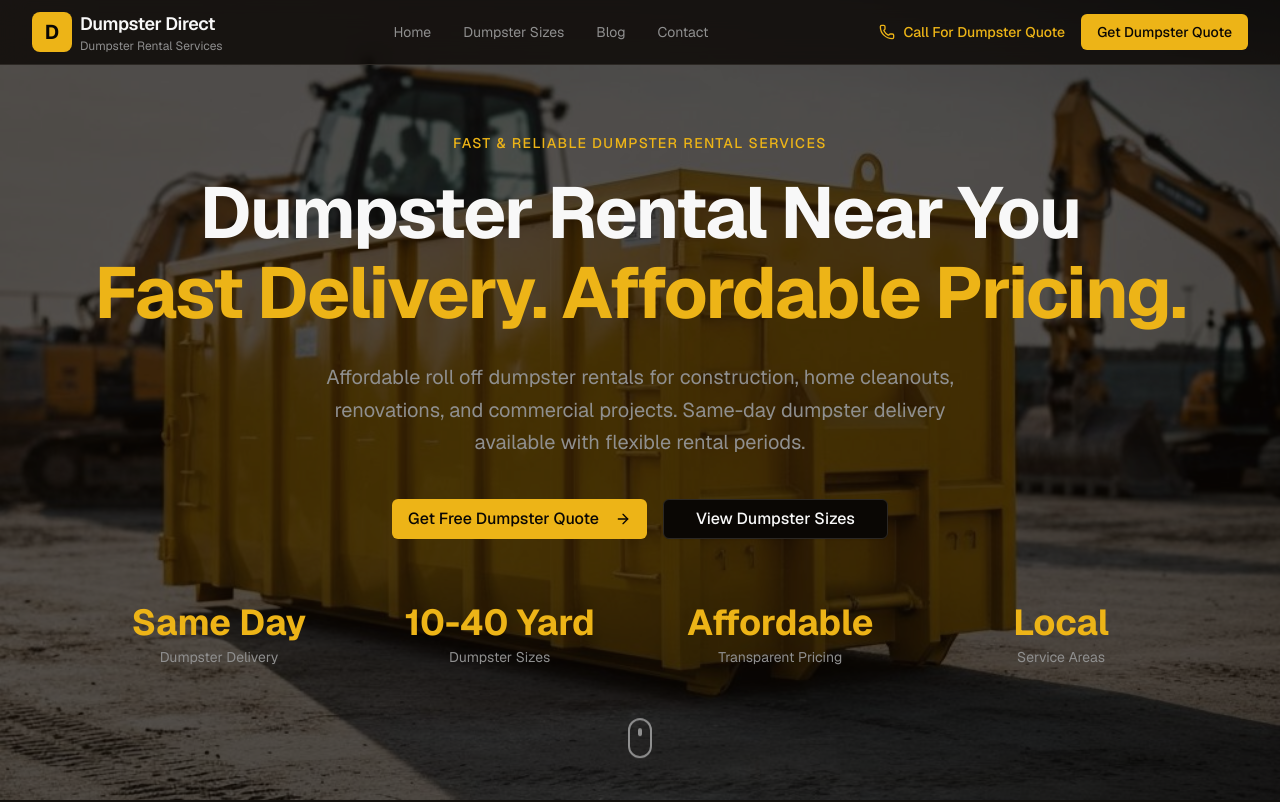
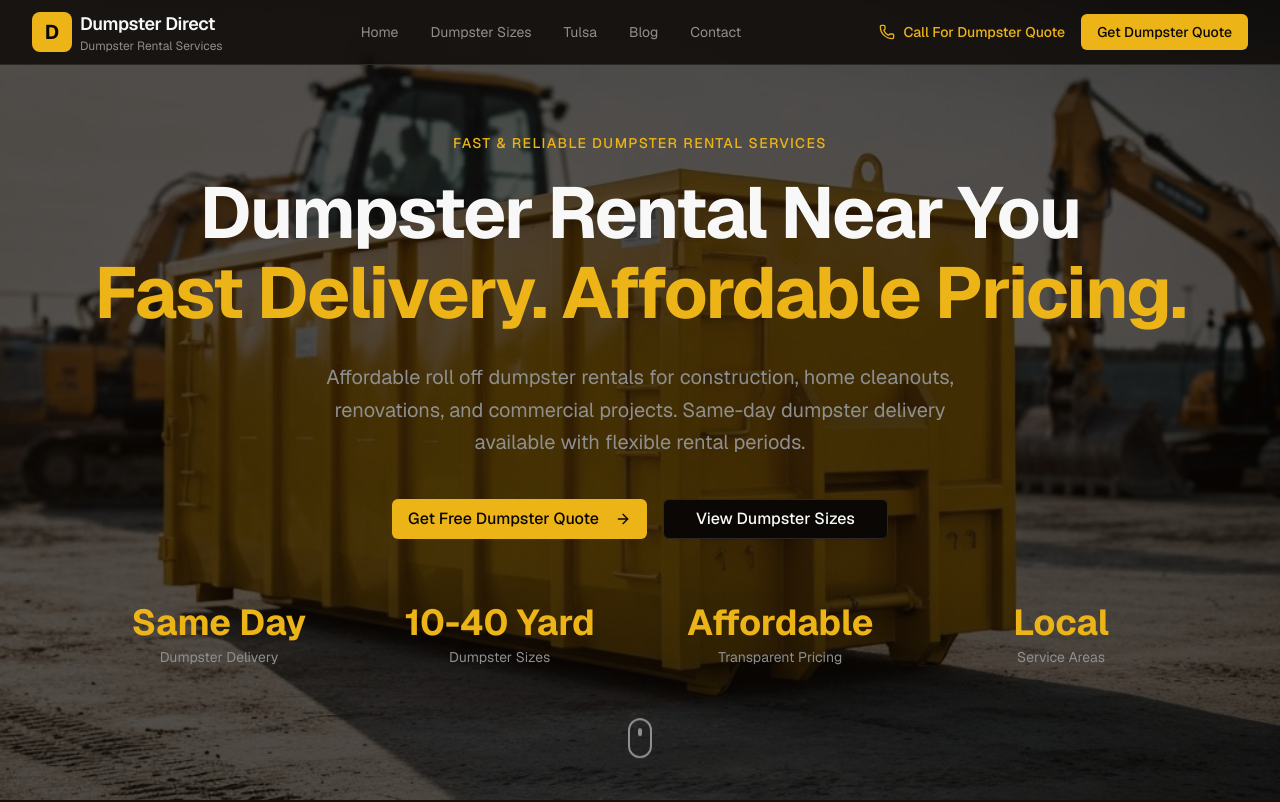
Before and after one commit to PiotrCembrowski/dumpster, a Next.js app: page / in a window 1280 px wide. Shown: the top 802 px of the page. Built offline with nearby package versions, Linux system fonts and the light colour scheme.

Commit message:
tulsa nav

```diff
--- a/components/header.tsx
+++ b/components/header.tsx
@@ -44,6 +44,13 @@ export function Header() {
               className="block text-sm text-muted-foreground hover:text-foreground"
             >
               Dumpster Sizes
+            </Link>
+
+            <Link
+              href="/tulsa-ok"
+              className="block text-sm text-muted-foreground hover:text-foreground"
+            >
+              Tulsa
             </Link>
 
             <Link
```
